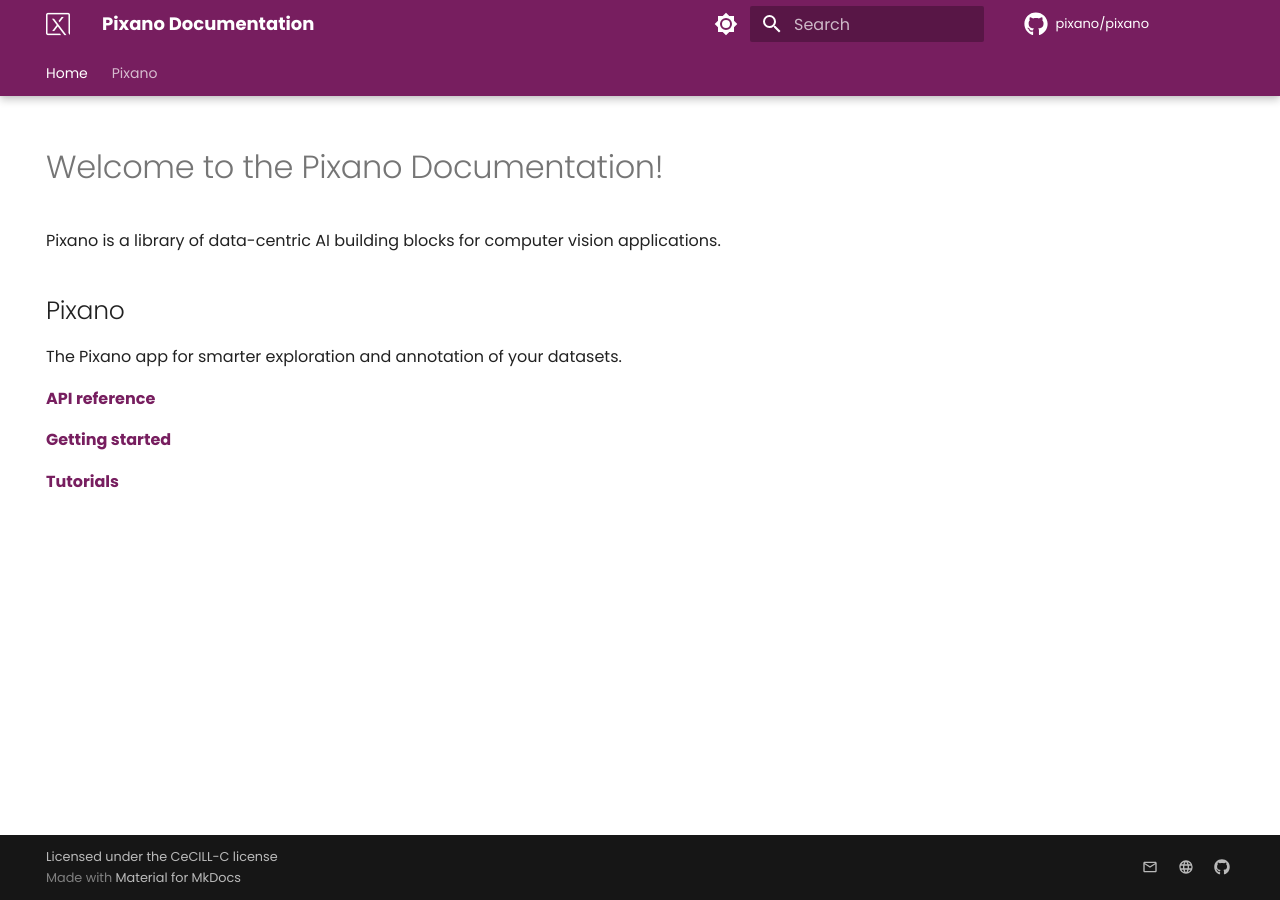
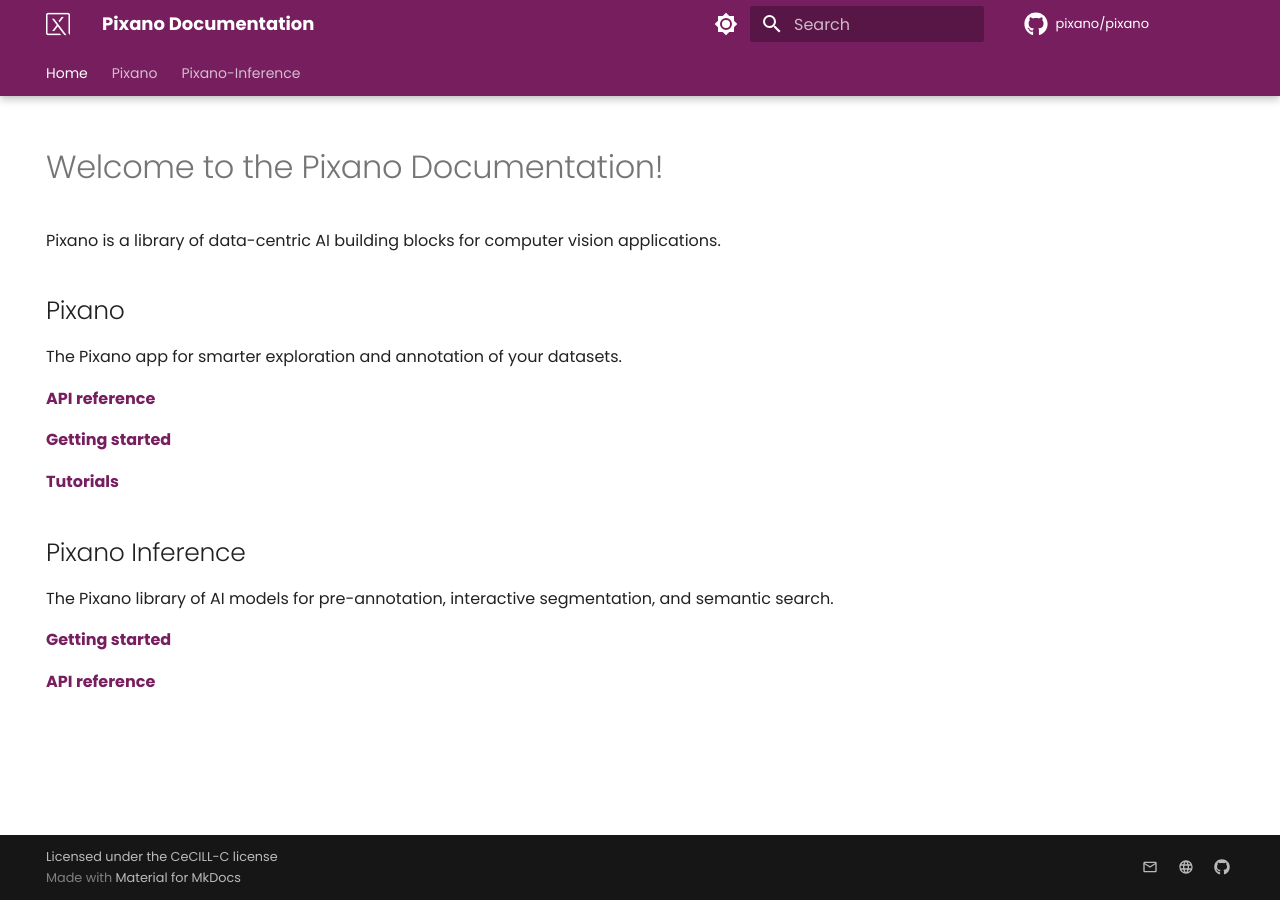
Before and after one commit to pixano/pixano.github.io, an MkDocs documentation site: the page built from docs/index.md, in a window 1280 px wide. Built offline with MkDocs 1.6.1 and Material for MkDocs 9.7.7, drawn with Linux system fonts in a browser that asks for light colours; comment, search, counter and statistics services are not loaded.

Commit message:
Add back pixano-inference

```diff
--- a/docs/index.md
+++ b/docs/index.md
@@ -16,3 +16,12 @@
 **[Getting started](https://pixano.github.io/pixano/latest/getting_started/)**
 
 **[Tutorials](https://pixano.github.io/pixano/latest/tutorials/)**
+
+
+## Pixano Inference
+
+The Pixano library of AI models for pre-annotation, interactive segmentation, and semantic search.
+
+**[Getting started](https://pixano.github.io/pixano-inference/latest/getting_started/)**
+
+**[API reference](https://pixano.github.io/pixano-inference/latest/api_reference/)**
--- a/mkdocs.yml
+++ b/mkdocs.yml
@@ -53,4 +53,5 @@
 
 nav:
   - "Home": index.md
-  - "Pixano": https://pixano.github.io/pixano/
+  - "Pixano": https://pixano.github.io/pixano/latest/
+  - "Pixano-Inference": https://pixano.github.io/pixano-inference/latest/
```
Also changed, not shown: README.md (+1 -0 lines).
